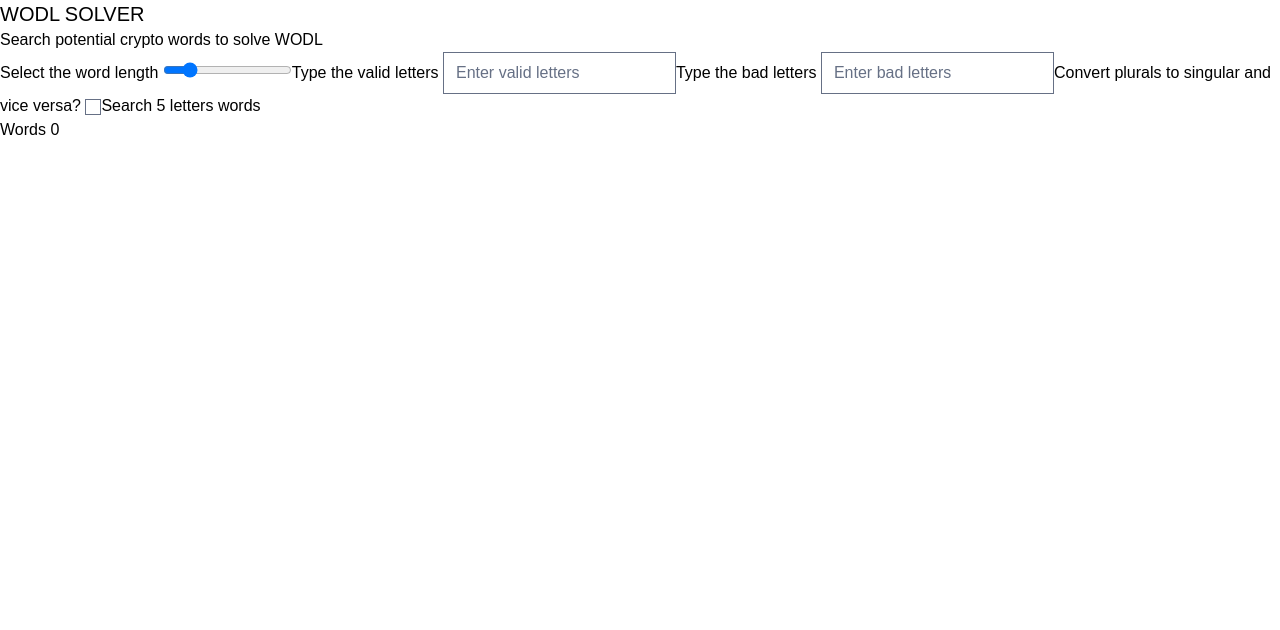
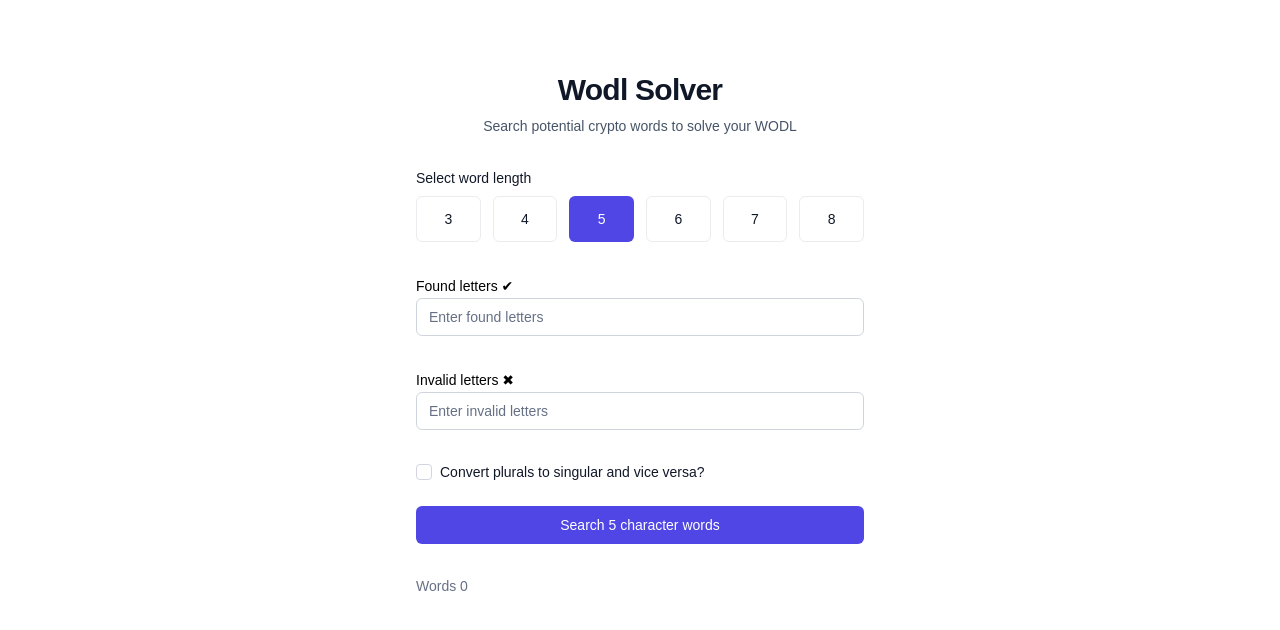
Before and after one commit to mazelos/binance-wodl-solver, a Next.js app: page / in a window 1280 px wide. Shown: the top 630 px of the page. Built offline with nearby package versions, Linux system fonts and the light colour scheme; a web font is replaced by a local one.

Commit message:
added all ui elements

```diff
--- a/package.json
+++ b/package.json
@@ -10,6 +10,7 @@
     "postinstall": "rm -f .husky/pre-commit && husky install && husky add .husky/pre-commit 'yarn lint'"
   },
   "dependencies": {
+    "@headlessui/react": "^1.7.3",
     "@tailwindcss/forms": "^0.5.3",
     "axios": "^1.1.3",
     "next": "12.3.1",
--- /dev/null
+++ b/src/components/lettersInput.tsx
@@ -0,0 +1,45 @@
+import { useMemo } from 'react';
+import { classNames } from '@utils/tailwind.utils';
+
+export default function LettersInput({
+  letters,
+  handleChange,
+  wordLength,
+}: {
+  letters: string;
+  handleChange: (e: React.FormEvent<HTMLInputElement>) => void;
+  wordLength: number;
+}): JSX.Element {
+  const lettersArray = useMemo(() => {
+    const lettersArray = [];
+    for (let i = 0; i < wordLength; i++) {
+      lettersArray.push(letters[i] || '');
+    }
+    return lettersArray;
+  }, [letters, wordLength]);
+
+  return (
+    <div>
+      <div className="flex items-center justify-start">
+        <h2 className="text-sm font-medium text-gray-900">Select word length</h2>
+      </div>
+
+      <div className="grid grid-cols-3 gap-3 sm:grid-cols-6">
+        {lettersArray.map((letter, i) => (
+          <input
+            key={i}
+            className={classNames(
+              'cursor-pointer focus:outline-none',
+              'ring-2 ring-offset-2 ring-indigo-500',
+              'bg-white border-gray-200 text-gray-900 hover:bg-gray-50',
+              'border rounded-md py-3 px-3 flex items-center justify-center text-sm font-medium uppercase sm:flex-1'
+            )}
+            type="text"
+            value={letter}
+            onChange={handleChange}
+          />
+        ))}
+      </div>
+    </div>
+  );
+}
--- /dev/null
+++ b/src/components/sizeSelection.tsx
@@ -0,0 +1,44 @@
+import { RadioGroup } from '@headlessui/react';
+import { classNames } from '@utils/tailwind.utils';
+
+const sizes = [3, 4, 5, 6, 7, 8];
+
+export default function SizeSelector({
+  size,
+  setSize,
+}: {
+  size: number;
+  setSize: (size: number) => void;
+}): JSX.Element {
+  return (
+    <div>
+      <div className="flex items-center justify-start">
+        <h2 className="text-sm font-medium text-gray-900">Select word length</h2>
+      </div>
+
+      <RadioGroup value={size} onChange={setSize} className="mt-2">
+        <RadioGroup.Label className="sr-only"> Choose the number of letters of the Wodl </RadioGroup.Label>
+        <div className="grid grid-cols-3 gap-3 sm:grid-cols-6">
+          {sizes.map(option => (
+            <RadioGroup.Option
+              key={option}
+              value={option}
+              className={({ active, checked }) =>
+                classNames(
+                  'cursor-pointer focus:outline-none',
+                  active ? 'ring-2 ring-offset-2 ring-indigo-500' : '',
+                  checked
+                    ? 'bg-indigo-600 border-transparent text-white hover:bg-indigo-700'
+                    : 'bg-white border-gray-200 text-gray-900 hover:bg-gray-50',
+                  'border rounded-md py-3 px-3 flex items-center justify-center text-sm font-medium uppercase sm:flex-1'
+                )
+              }
+            >
+              <RadioGroup.Label as="span">{option}</RadioGroup.Label>
+            </RadioGroup.Option>
+          ))}
+        </div>
+      </RadioGroup>
+    </div>
+  );
+}
--- /dev/null
+++ b/src/components/wordList.tsx
@@ -0,0 +1,35 @@
+export default function WordsList({ words }: { words: string[] | undefined }): JSX.Element {
+  return (
+    <div>
+      <h2 className="text-sm font-medium text-gray-500">Words {words?.length || 0}</h2>
+      <ul role="list" className="mt-3 grid grid-cols-2 gap-5 sm:grid-cols-4 sm:gap-6 lg:grid-cols-4">
+        {words?.map(word => (
+          <li key={word} className="col-span-1 flex rounded-md">
+            <button
+              type="button"
+              className="inline-flex items-center rounded-md border border-gray-300 bg-white px-3 py-2 text-sm font-medium leading-4 text-gray-700 shadow-sm hover:bg-gray-50 focus:outline-none focus:ring-2 focus:ring-indigo-500 focus:ring-offset-2"
+            >
+              {word}
+              <div className="ml-2 -mr-0.5">
+                <svg
+                  xmlns="http://www.w3.org/2000/svg"
+                  fill="none"
+                  viewBox="0 0 24 24"
+                  strokeWidth={1.5}
+                  stroke="currentColor"
+                  className="w-3 h-3 text-gray-400"
+                >
+                  <path
+                    strokeLinecap="round"
+                    strokeLinejoin="round"
+                    d="M15.666 3.888A2.25 2.25 0 0013.5 2.25h-3c-1.03 0-1.9.693-2.166 1.638m7.332 0c.055.194.084.4.084.612v0a.75.75 0 01-.75.75H9a.75.75 0 01-.75-.75v0c0-.212.03-.418.084-.612m7.332 0c.646.049 1.288.11 1.927.184 1.1.128 1.907 1.077 1.907 2.185V19.5a2.25 2.25 0 01-2.25 2.25H6.75A2.25 2.25 0 014.5 19.5V6.257c0-1.108.806-2.057 1.907-2.185a48.208 48.208 0 011.927-.184"
+                  />
+                </svg>
+              </div>
+            </button>
+          </li>
+        ))}
+      </ul>
+    </div>
+  );
+}
--- a/src/pages/index.tsx
+++ b/src/pages/index.tsx
@@ -3,6 +3,10 @@ import type { NextPage } from 'next';
 import Head from 'next/head';
 import { useQuery } from 'react-query';
 import axios from 'axios';
+// import Image from 'next/image';
+// import BinanceLogo from '@assets/binance.png';
+import SizeSelector from '@components/sizeSelection';
+import WordsList from '@components/wordList';
 
 const fetchWords = async (
   count: number,
@@ -19,13 +23,13 @@ const fetchWords = async (
 };
 
 const Home: NextPage = () => {
-  const [count, setCount] = useState<number>(5);
-  const [validLetters, setValidLetters] = useState<string>('');
-  const [badLetters, setBadLetters] = useState<string>('');
-  const [convertWords, setConvertWords] = useState<boolean>(false);
-  const [newWords, setNewWords] = useState<string>('');
+  const [count, setCount] = useState(5);
+  const [validLetters, setValidLetters] = useState('');
+  const [badLetters, setBadLetters] = useState('');
+  const [convertWords, setConvertWords] = useState(false);
+  const [submitFired, setSubmitFired] = useState(false);
+  // const [newWords, setNewWords] = useState('');
   // const [words, setWords] = useState<string[]>([]);
-  const [submitFired, setSubmitFired] = useState<boolean>(false);
 
   const { data: words, refetch: refetchWords } = useQuery(
     ['get-words', count, validLetters, badLetters, convertWords],
@@ -42,12 +46,14 @@ const Home: NextPage = () => {
     refetchWords();
   };
 
+  const handleCountChange = (value: number) => {
+    setCount(value || 0);
+    setValidLetters(l => (value ? l.slice(0, value) : ''));
+  };
+
   const handleChange = (e: FormEvent<HTMLInputElement>) => {
     const { name, value } = e.currentTarget;
     switch (name) {
-      case 'word-count':
-        setCount(Number(value) || 0);
-        break;
       case 'valid-letters':
         setValidLetters(value ? value.toLowerCase() : '');
         break;
@@ -57,77 +63,98 @@ const Home: NextPage = () => {
       case 'convert-words':
         setConvertWords(currVal => !currVal);
         break;
-      case 'new-words':
-        setNewWords(value || '');
-        break;
+      // case 'new-words':
+      //   setNewWords(value || '');
+      //   break;
       default:
         break;
     }
   };
 
   return (
-    <div>
+    <>
       <Head>
         <title>Wodl Solver</title>
         <meta name="description" content="Wodl solver" />
         <link rel="icon" href="/favicon.ico" />
       </Head>
-      <h1 className="text-xl">WODL SOLVER</h1>
-      <p>Search potential crypto words to solve WODL</p>
-      <form onSubmit={handleSubmit}>
-        <label id="word-count">Select the word length </label>
-        <input
-          type="range"
-          id="word-count"
-          name="word-count"
-          min="2"
-          max="20"
-          placeholder="Enter word length"
-          value={count}
-          onChange={handleChange}
-        />
-        <label id="valid-letters">Type the valid letters </label>
+
+      <div className="flex min-h-full items-center justify-center py-12 px-4 sm:px-6 lg:px-8">
+        <div className="w-full max-w-md space-y-8">
+          <div>
+            {/* <Image className="h-12 w-auto self-center" src={BinanceLogo} alt="Your Company" /> */}
+            <h2 className="mt-6 text-center text-3xl font-bold tracking-tight text-gray-900">Wodl Solver</h2>
+            <p className="mt-2 text-center text-sm text-gray-600">Search potential crypto words to solve your WODL</p>
+          </div>
+
+          <form className="mt-8 space-y-6" onSubmit={handleSubmit}>
+            <div className="">
+              <div className="mb-8">
+                <SizeSelector size={count} setSize={handleCountChange} />
+              </div>
+
+              <div>
+                <label id="valid-letters" className="text-sm">
+                  Found letters ✔
+                </label>
+                <p></p>
                 <input
                   type="text"
                   id="valid-letters"
                   name="valid-letters"
-          placeholder="Enter valid letters"
+                  placeholder="Enter found letters"
                   value={validLetters}
                   onChange={handleChange}
+                  className="mb-8 relative block w-full appearance-none rounded-md border border-gray-300 px-3 py-2 text-gray-900 placeholder-gray-500 focus:z-10 focus:border-indigo-500 focus:outline-none focus:ring-indigo-500 sm:text-sm"
                 />
-        <label id="bad-letters">Type the bad letters </label>
+              </div>
+
+              <div>
+                <label id="bad-letters" className="text-sm">
+                  Invalid letters ✖
+                </label>
                 <input
                   type="text"
                   id="bad-letters"
                   name="bad-letters"
-          placeholder="Enter bad letters"
+                  placeholder="Enter invalid letters"
                   value={badLetters}
                   onChange={handleChange}
+                  className="mb-8 relative block w-full appearance-none rounded-md border border-gray-300 px-3 py-2 text-gray-900 placeholder-gray-500 focus:z-10 focus:border-indigo-500 focus:outline-none focus:ring-indigo-500 sm:text-sm"
                 />
-        <label id="convert-words">Convert plurals to singular and vice versa? </label>
-        <input type="checkbox" id="convert-words" name="convert-words" onChange={handleChange} checked={convertWords} />
+              </div>
+            </div>
 
-        <button type="submit">{`Search ${count} letters words`}</button>
+            <div className="flex items-center justify-between">
+              <div className="flex items-center">
+                <input
+                  type="checkbox"
+                  id="convert-words"
+                  name="convert-words"
+                  onChange={handleChange}
+                  checked={convertWords}
+                  className="h-4 w-4 rounded border-gray-300 text-indigo-600 focus:ring-indigo-500"
+                />
+                <label htmlFor="remember-me" className="ml-2 block text-sm text-gray-900">
+                  Convert plurals to singular and vice versa?
+                </label>
+              </div>
+            </div>
+
+            <div>
+              <button
+                type="submit"
+                className="group relative flex w-full justify-center rounded-md border border-transparent bg-indigo-600 py-2 px-4 text-sm font-medium text-white hover:bg-indigo-700 focus:outline-none focus:ring-2 focus:ring-indigo-500 focus:ring-offset-2"
+              >{`Search ${count} character words`}</button>
+            </div>
           </form>
 
-      <h2>Words {words?.length || 0}</h2>
-      <ul>
-        {words?.map(w => (
-          <li key={w}>{w}</li>
-        ))}
-      </ul>
-
-      {/* <form onSubmit={() => {}}>
-        <label id='new-words'>Add new words (separated by ,) </label>
-        <input
-          type="text"
-          id='new-words'
-          name="new-words"
-          onChange={handleChange}
-          value={newWords}
-        />
-      </form> */}
+          <div className="mt-8">
+            <WordsList words={words} />
           </div>
+        </div>
+      </div>
+    </>
   );
 };
 
--- /dev/null
+++ b/src/utils/tailwind.utils.ts
@@ -0,0 +1,3 @@
+export const classNames = (...classes: string[]): string => {
+  return (classes as string[]).filter(Boolean).join(' ');
+};
--- a/tailwind.config.js
+++ b/tailwind.config.js
@@ -2,6 +2,11 @@
 module.exports = {
   content: ['./src/pages/**/*.{js,ts,jsx,tsx}', './src/components/**/*.{js,ts,jsx,tsx}'],
   theme: {
+    screens: {
+      sm: '400px',
+      md: '960px',
+      lg: '1440px',
+    },
     extend: {
       colors: {
         gray: {
--- a/tsconfig.json
+++ b/tsconfig.json
@@ -20,6 +20,7 @@
       "@components/*": ["components/*"],
       "@utils/*": ["utils/*"],
       "@data/*": ["data/*"],
+      "@assets/*": ["assets/*"],
     }
   },
   "include": ["next-env.d.ts", "**/*.ts", "**/*.tsx"],
```
Also changed, not shown: src/assets/binance.png (added), 1 other file (tests, documents, lock files or other folders). Lines whose indentation alone changed are shown as unchanged.
